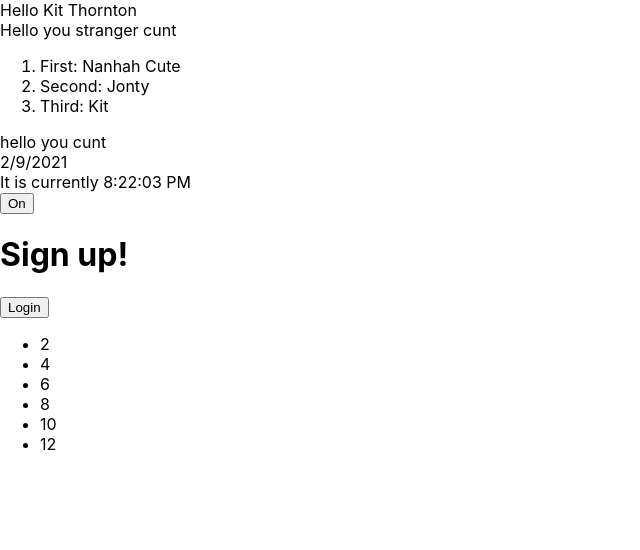
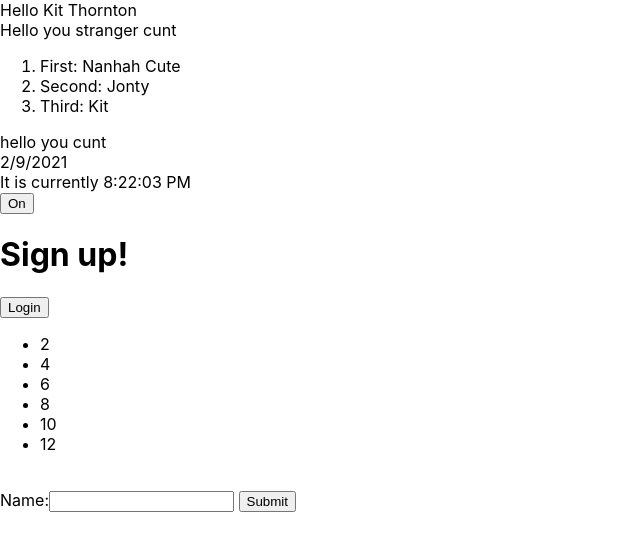
Before and after one commit to KitThornton/react_tut1, a React (Create React App) app: page / in a window 1280 px wide. Shown: the top 550 px of the page, without its empty margins (0-640 px from the left). Built offline with nearby package versions, Linux system fonts and the light colour scheme.

Commit message:
mid-way of tut 9

```diff
--- /dev/null
+++ b/src/Forms.js
@@ -0,0 +1,46 @@
+// Here we will be doing the React tutorial no. 9
+
+import React from "react"
+
+class Forms extends React.Component{
+    constructor(props){
+        super(props);
+        this.state = {value: ""}
+
+        this.handleChange = this.handleChange.bind(this);
+        this.handleSubmit = this.handleSubmit.bind(this);
+    }
+
+    handleChange(event) {
+        this.setState({value: event.target.value});
+    }
+
+    handleSubmit(event) {
+        alert('A name was submitted: ' + this.state.value);
+        event.preventDefault();
+    }
+
+    render() {
+        return(
+            // formComponent(this)
+            <form onSubmit={this.handleSubmit}><label>
+                Name:
+                <input type="text" value={this.state.value} onChange={this.handleChange} />        </label>
+                <input type="submit" value="Submit" />
+            </form>
+        )
+    }
+}
+
+// I am pretty sure that this is wrong, passing in "this" rather than the state?
+function formComponent(props) {
+    return (
+        <form onSubmit={props.handleSubmit}><label>
+            Name:
+            <input type="text" value={props.value} onChange={props.handleChange} />        </label>
+            <input type="submit" value="Submit" />
+        </form>
+    )
+}
+
+export default Forms
--- a/src/ListsAndKeys.js
+++ b/src/ListsAndKeys.js
@@ -17,7 +17,6 @@ class ListsAndKeys extends React.Component {
     }
 
     render(){
-
         return(
             NumbersList(this.state)
         )
--- a/src/index.js
+++ b/src/index.js
@@ -7,6 +7,7 @@ import Test from './Test';
 import Toggle from './HandlingEvents';
 import Cond from './ConditionalRendering';
 import Lists from './ListsAndKeys';
+import Forms from './Forms';
 import reportWebVitals from './reportWebVitals';
 
 function RenderThis() {
@@ -23,6 +24,10 @@ function RenderThis() {
             <div>
                 <Lists/>
             </div>
+            <br/>
+            <div>
+                <Forms/>
+            </div>
         </React.StrictMode>,
         document.getElementById('root')
     );
```
